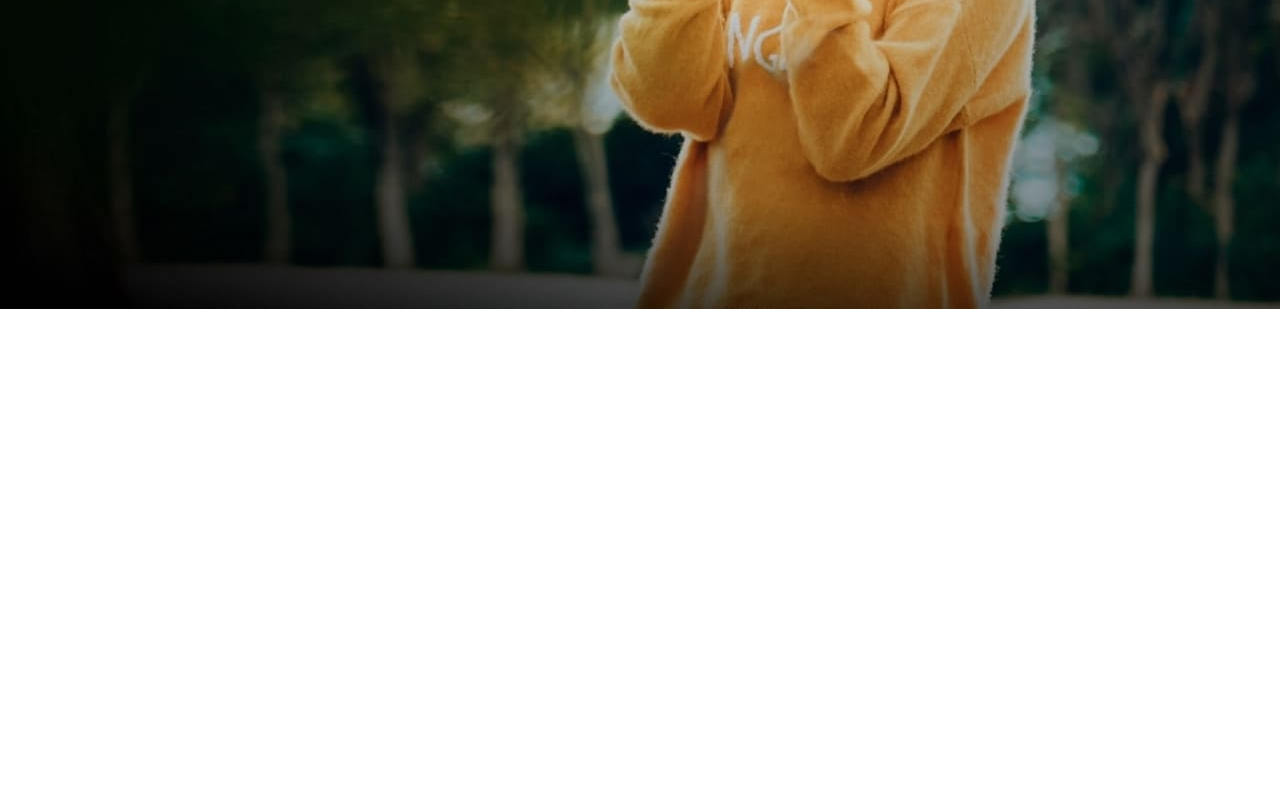
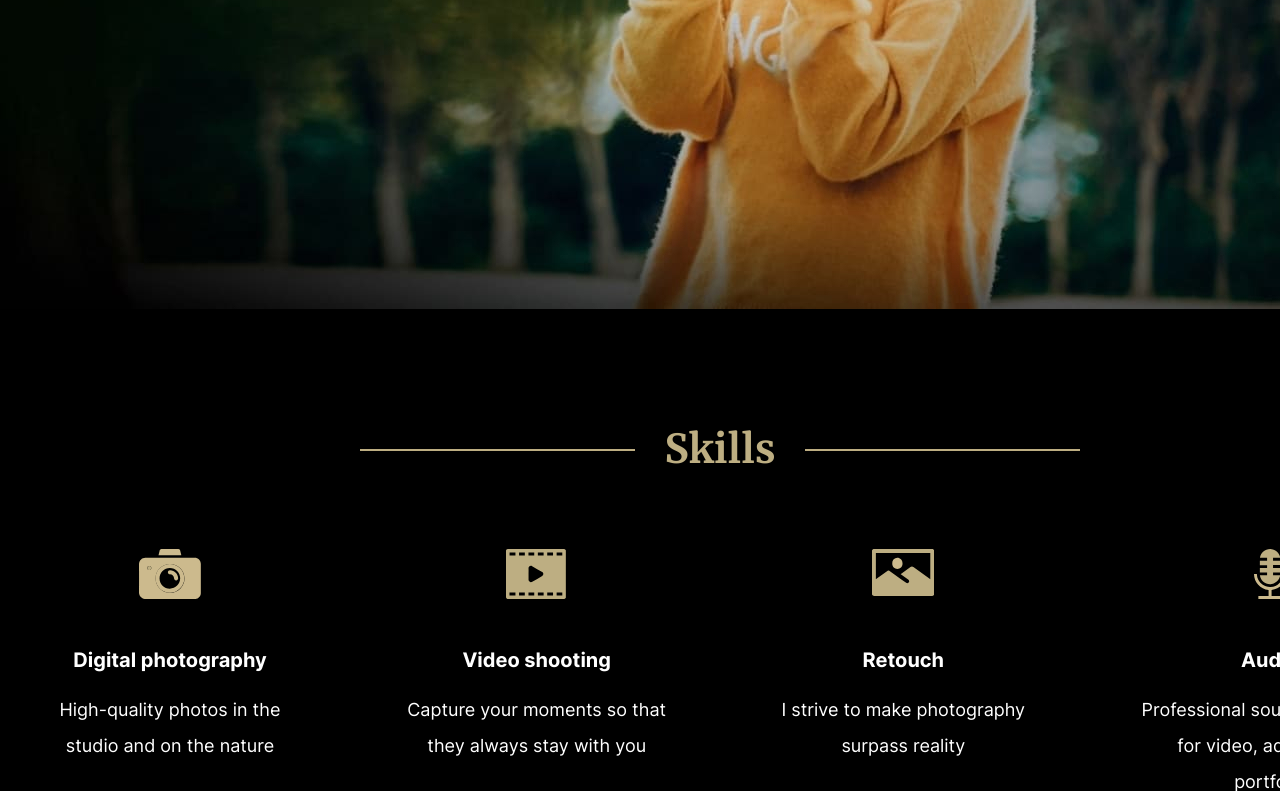
Before and after one commit to Sirkevich/random-jokes, a plain HTML site: page portfolio/index.html in a window 1280 px wide. Shown: the part 601-1401 px from the top of the page. Before the commit the page ends 935 px from the top, so only its background shows below. Drawn offline with Linux system fonts and the light colour scheme.

Commit message:
feat: add skills section

```diff
--- a/portfolio/index.html
+++ b/portfolio/index.html
@@ -42,7 +42,55 @@
                 </div>
             </section>
             <section class="section skills">
-                <h2 class="section-title"></h2>
+                <div class="skills-title-container">
+                    <h2 class="section-title">Skills</h2>
+                </div>
+                <div class="skills-items">
+                    <div class="skills-items-container">
+                        <div class="skills-items-logo skills-items-logo-photo">
+
+                        </div>
+                        <h2 class="skills-items-title">
+                            Digital photography
+                        </h2>
+                        <p class="skills-item-text">
+                            High-quality photos in the studio and on the nature
+                        </p>
+                    </div>
+                    <div class="skills-items-container">
+                        <div class="skills-items-logo skills-items-logo-video">
+
+                        </div>
+                        <h2 class="skills-items-title">
+                            Video shooting
+                        </h2>
+                        <p class="skills-item-text">
+                            Capture your moments so that they always stay with you
+                        </p>
+                    </div>
+                    <div class="skills-items-container">
+                        <div class="skills-items-logo skills-items-logo-retouch">
+
+                        </div>
+                        <h2 class="skills-items-title">
+                            Retouch
+                        </h2>
+                        <p class="skills-item-text">
+                            I strive to make photography surpass reality
+                        </p>
+                    </div>
+                    <div class="skills-items-container">
+                        <div class="skills-items-logo skills-items-logo-audio">
+
+                        </div>
+                        <h2 class="skills-items-title">
+                            Audio
+                        </h2>
+                        <p class="skills-item-text">
+                            Professional sounds recording for video, advertising, portfolio
+                        </p>
+                    </div>
+                </div>
             </section>
             <section class="section portfolio">
                 <h2 class="section-title"></h2>
--- a/portfolio/style/style.css
+++ b/portfolio/style/style.css
@@ -163,6 +163,7 @@ body {
 }
 
 .hero-btn {
+    font-family: inherit;
     margin-top: 25px;
     width: 220px;
     height: 50px;
@@ -175,3 +176,114 @@ body {
     cursor: pointer;
     color: #FFFFFF;
 }
+
+.skills {
+    height: 482px;
+    padding-top: 100px;
+    background-color: #000000;
+}
+
+.skills-title-container {
+    position: relative;
+    width: 50%;
+    margin: 0 auto;
+    margin-bottom: 60px;
+    overflow-x: hidden;
+}
+
+.skills-title-container::before {
+    content: "";
+    position: absolute;
+    top: 50%;
+    left: 0;
+    width: 275px;
+    height: 2px;
+    background-color: #BDAE82;
+}
+
+.skills-title-container::after {
+    content: "";
+    position: absolute;
+    top: 50%;
+    right: 0;
+    width: 275px;
+    height: 2px;
+    background-color: #BDAE82;
+}
+
+
+.section-title {
+
+    margin: 0;
+    color: #BDAE82;
+    font-family: 'Merriweather', sans-serif;
+    font-style: normal;
+    font-weight: bold;
+    font-size: 40px;
+    line-height: 80px;
+    text-align: center;
+}
+
+.skills-items-container {
+    display: flex;
+    justify-self: center;
+    align-items: center;
+    flex-direction: column;
+
+}
+
+.skills-items {
+    display: flex;
+    justify-content: space-between;
+    flex-wrap: wrap;
+    padding: 0 40px;
+}
+
+.skills-items-logo {
+    width: 62px;
+    height: 50px;
+    margin-bottom: 50px;
+    background-size: contain;
+    background-repeat: no-repeat;
+    transition: 0.3s;
+}
+
+.skills-items-title {
+    margin: 0;
+    padding-bottom: 20px;
+    font-weight: 700;
+    font-size: 20px;
+}
+
+
+
+.skills-item-text {
+    margin: 0;
+    width: 260px;
+    font-size: 18px;
+    font-weight: 400;
+    line-height: 36px;
+    text-align: center;
+}
+
+
+
+.skills-items-logo-photo {
+    background-image: url('../assets/img/camera.svg');
+
+}
+
+.skills-items-logo-video {
+    background-image: url('../assets/img/video.svg');
+
+}
+
+.skills-items-logo-retouch {
+    background-image: url('../assets/img/image.svg');
+
+}
+
+.skills-items-logo-audio {
+    background-image: url('../assets/img/mic.svg');
+    width: 32px;
+}
```
